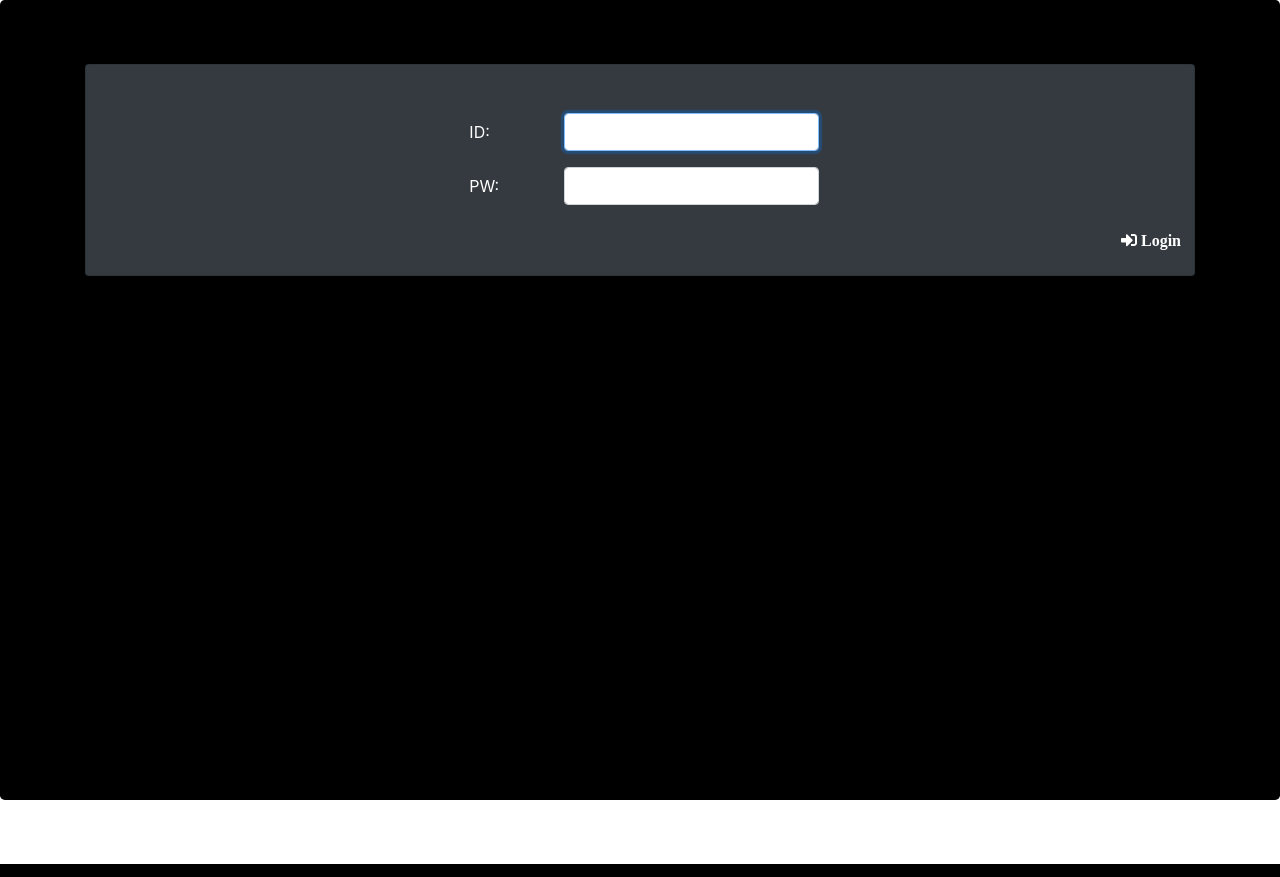
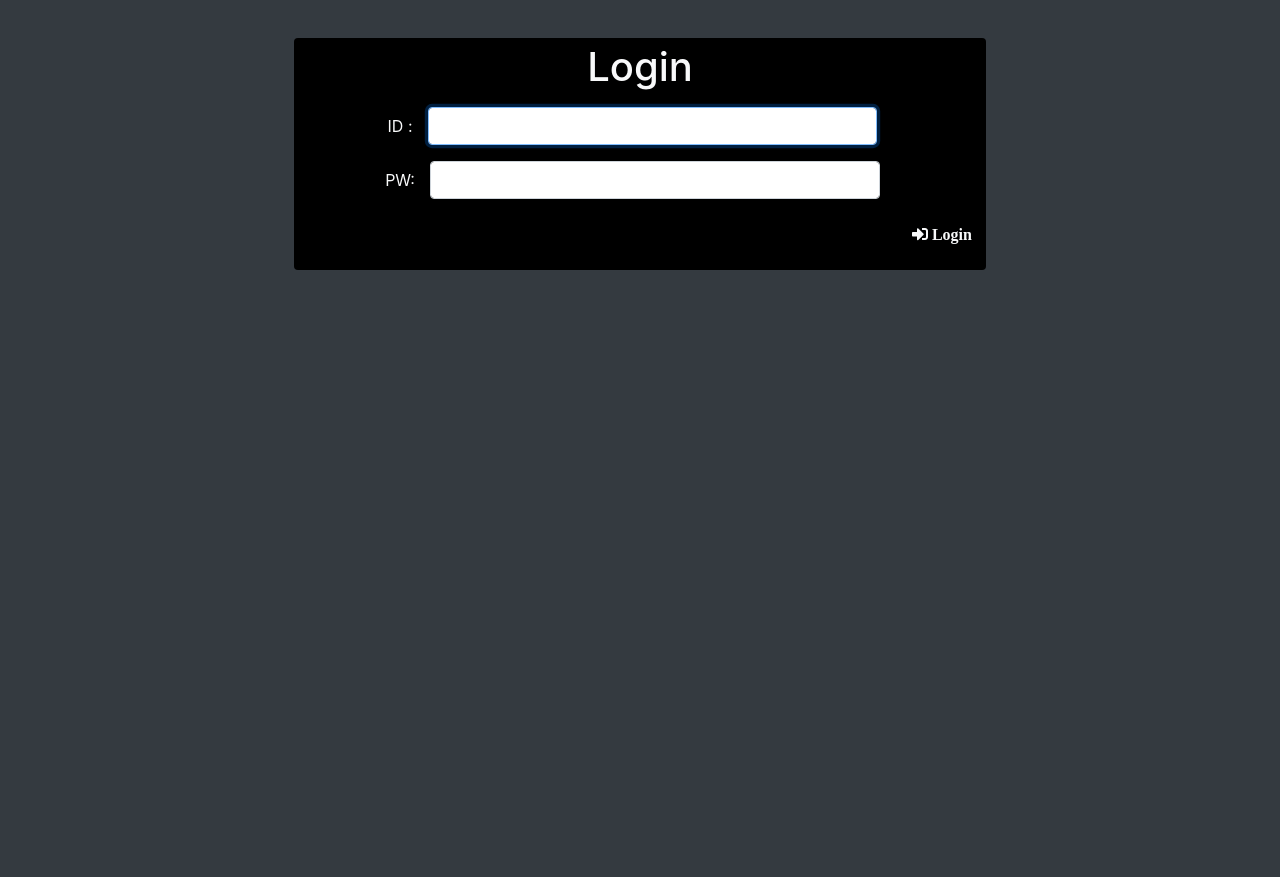
Before and after one commit to JungwonL/CalendaDiary, a Django app: page /accounts/login/ in a window 1280 px wide. Run offline with Django 3.2, Linux system fonts and the light colour scheme; some libraries are stand-ins or nearby versions.

Commit message:
#styling registration form

```diff
--- a/templates/registration/avata_form.html
+++ b/templates/registration/avata_form.html
@@ -1,4 +1,7 @@
 {% extends "base.html" %}
+{% block extra-style %}
+{% include "schedule_style.html" %}
+{% endblock %}
 {% load widget_tweaks %}
 {% block title %}AvatarChange{% endblock %}
 {% block content %}
--- a/templates/registration/logged-out.html
+++ b/templates/registration/logged-out.html
@@ -1,4 +1,7 @@
 {% extends "base.html" %}
+{% block extra-style %}
+{% include "schedule_style.html" %}
+{% endblock %}
 {% block title %}logged_out.html{% endblock %}
 {% block content %}
 
--- a/templates/registration/login.html
+++ b/templates/registration/login.html
@@ -1,10 +1,14 @@
 {% extends "base.html" %}
+{% block extra-style %}
+{% include "schedule_style.html" %}
+{% endblock %}
 {% load widget_tweaks %}
 {% block title %}login.html{% endblock %}
 {% block content %}
-<div class="jumbotron">
-<div class="container vertical-center"  style="""width:auto;">
-    <form action="." method="post" class="card pt-5" style="background-color: #343A40;">
+<div class="container vertical-center"  style="width:60%;">
+    <main role="main" class="inner cover">
+    <form action="." method="post" class="card pt-1" style="background-color: #000000;">
+        <h1 class="form-group row justify-content-center text-light">Login</h1>
         {% csrf_token %}
 
         {% if form.errors %}
@@ -15,28 +19,28 @@
             {{ form.errors }}
         </div>
         {% endif %}
-            <div class="form-group row justify-content-md-center">
-                <div class="col-form-label col-sm-1 ml-2 text-white">ID: </div>
-                <div class="col-sm-3">
-                    {{ form.username|add_class:"form-control"|attr:"autofocus" }}
+            <div class="form-group row justify-content-center">
+                <div class="col-form-label text-light">ID : </div>
+                <div class="col-sm-8">
+                    {{ form.username|add_class:"form-control" }}
                 </div>
             </div>
-            <div class="form-group row justify-content-md-center">
-                <div class="col-form-label col-sm-1 ml-2 text-white">PW: </div>
-                <div class="col-sm-3">
+            <div class="form-group row justify-content-center">
+                <div class="col-form-label text-light">PW: </div>
+                <div class="col-sm-8">
                     {{ form.password|add_class:"form-control" }}
                 </div>
             </div>
             <div class="form-group">
                 <div class="offset-sm-1">
-
-                    <button type="submit" class="btn btn-info btn-dark" style="float:right;">
-                        <i class="fas fa-sign-in-alt"> Login</i>
+                    <button type="submit" class="btn background-color: #000000 " style="float:right;">
+                        <div class="text-light"><i class="fas fa-sign-in-alt"> Login</i></div>
                     </button>
                     <input type="hidden" name="next" value="{{ next }}"/>
                 </div>
             </div>
         </form>
 </div>
+</main>
 </div>
 {% endblock %}
--- a/templates/registration/password_change_done.html
+++ b/templates/registration/password_change_done.html
@@ -1,4 +1,7 @@
 {% extends "base.html" %}
+{% block extra-style %}
+{% include "schedule_style.html" %}
+{% endblock %}
 {% block title %}password_change_done.html{% endblock %}
 {% block content %}
  <h1>{{ title }}</h1>
--- a/templates/registration/register.html
+++ b/templates/registration/register.html
@@ -1,4 +1,7 @@
 {% extends "base.html" %}
+{% block extra-style %}
+{% include "schedule_style.html" %}
+{% endblock %}
 {% load widget_tweaks %}
 {% block title %}register.html{% endblock %}
 {% block content %}
--- a/templates/registration/register_done.html
+++ b/templates/registration/register_done.html
@@ -1,4 +1,7 @@
 {% extends "base.html" %}
+{% block extra-style %}
+{% include "schedule_style.html" %}
+{% endblock %}
 {% block title %}register_done.html{% endblock %}
 {% block content %}
  <h1>Registration Completed Successfully</h1>
```
Also changed, not shown: templates/registration/password_change_form.html (+5 -5 lines).
